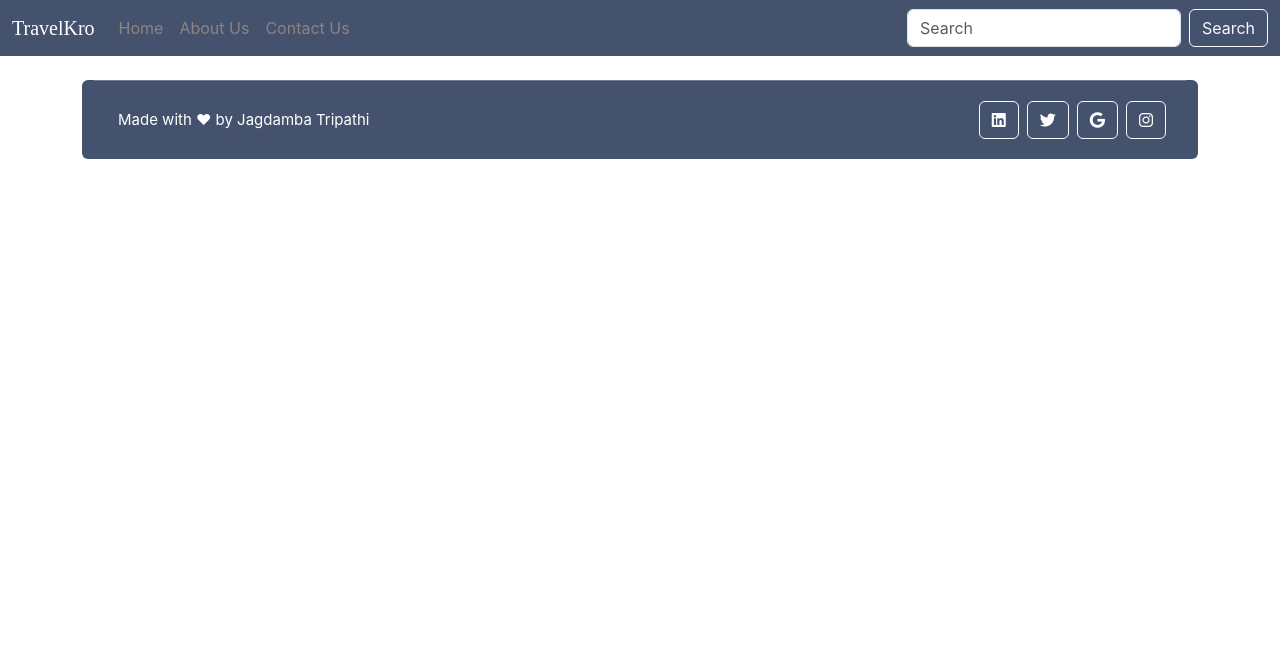
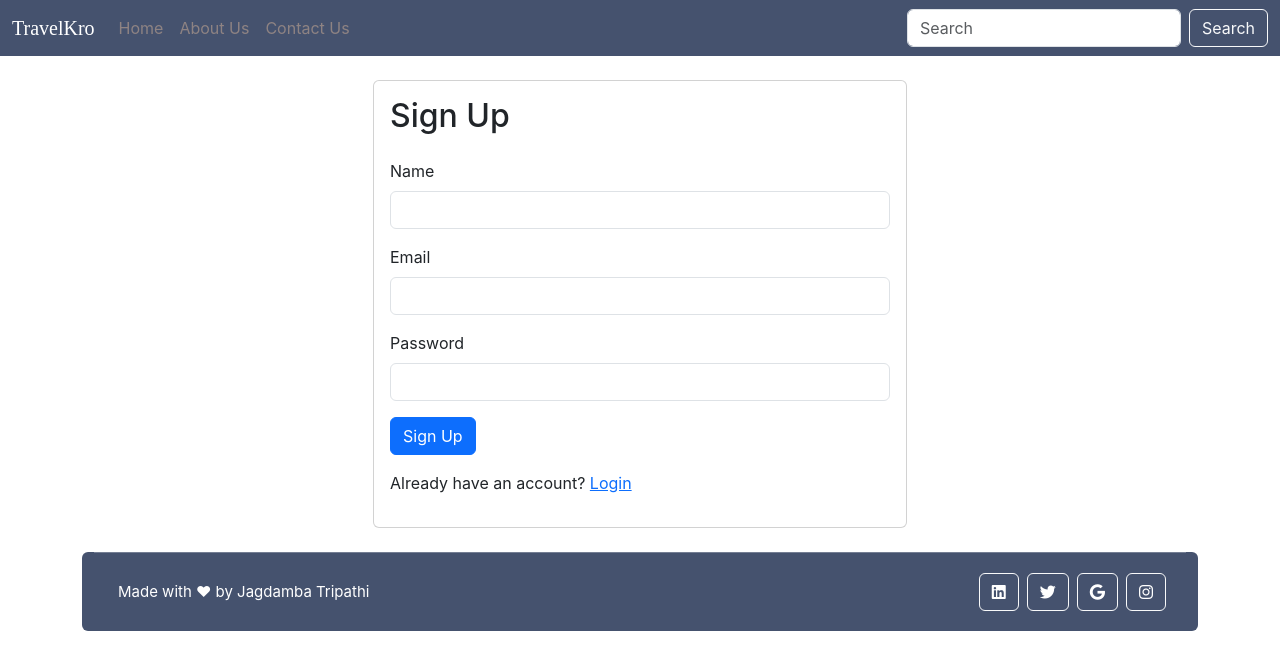
Before and after one commit to jagdtri2003/my-app, a React (Create React App) app: page /signup in a window 1280 px wide. Shown: the top 670 px of the page. Built offline with nearby package versions, Linux system fonts and the light colour scheme; no server answers; a web font is replaced by a local one.

Commit message:
Added Auth Feature using Firebase

```diff
--- a/src/App.css
+++ b/src/App.css
@@ -7,3 +7,25 @@
 /* ul Link{
   color: #fff !important;
 } */
+
+.spinner-7 {
+  width: 50px;
+  aspect-ratio: 1;
+  --_c: radial-gradient(farthest-side,#25b09b 92%,#0000);
+  background:
+    var(--_c) top,
+    var(--_c) left,
+    var(--_c) right,
+    var(--_c) bottom;
+  background-size: 12px 12px;
+  background-repeat: no-repeat;
+  animation: s7 1s infinite;
+}
+@keyframes s7 {to{transform: rotate(.5turn)}}
+
+.centered-container {
+  display: flex;
+  justify-content: center;
+  align-items: center;
+  height: 100vh; /* Adjust this if needed */
+}
--- a/src/App.js
+++ b/src/App.js
@@ -1,25 +1,58 @@
 import './App.css';
 import MainCard from './components/MainCard';
 import Navbar from './components/Navbar';
-import { BrowserRouter as Router, Route, Routes } from 'react-router-dom';
+import { BrowserRouter as Router, Route, Routes,Navigate } from 'react-router-dom';
 import About from './components/About';
 import ContactUs from './components/ContactUs';
 import Footer from './components/Footer';
 import '@fortawesome/fontawesome-free/css/all.min.css';
-
+import {auth} from './components/Firebase';
+import { onAuthStateChanged } from 'firebase/auth';
+import React,{useEffect,useState} from 'react';
+import Signup from './components/Signup';
+import Login from './components/Login';
 
 
 function App() {
+  const [user, setUser] = useState(null);
+  const [loading, setLoading] = useState(true);
+
+  useEffect(() => {
+    const unsubscribe = onAuthStateChanged(auth, (authUser) => {
+      if (authUser) {
+        setUser(authUser);
+      } else {
+        setUser(null);
+      }
+      setLoading(false);
+
+    });
+
+    return () => unsubscribe();
+  }, []);
+
+  if (loading) {
+    // Render a loading indicator while checking authentication state
+    return(
+      <div className='centered-container'>
+        <div class="spinner-7"></div>
+      </div>
+    );
+  }
+
+
   return (
     <Router>
       <>
         <Navbar title="TravelKro" />
         <div className="container my-4">
-          <Routes>
-            <Route path="/" element={<MainCard />} />
-            <Route path="/about" element={<About />} />
-            <Route path="/contact" element={<ContactUs />} />
-          </Routes>
+        <Routes>
+          <Route path="/" element={user ? <MainCard /> : <Navigate to="/signup" />} />
+          <Route path='/signup' element={<Signup/>}/>
+          <Route path="/login" element={<Login />} />
+          <Route path="/about" element={<About />} />
+          <Route path="/contact" element={<ContactUs />} />
+        </Routes>
         </div>
         <Footer/>
       </>
--- /dev/null
+++ b/src/components/Firebase.js
@@ -0,0 +1,18 @@
+import React from 'react'
+import { initializeApp } from "firebase/app";
+import { getAuth } from "firebase/auth";
+
+    const firebaseConfig = {
+        apiKey: "AIzaSyAgpgD0HyyaPVme1ckdqaZcR5wujV65tIA",
+        authDomain: "travelkro-1e28f.firebaseapp.com",
+        projectId: "travelkro-1e28f",
+        storageBucket: "travelkro-1e28f.appspot.com",
+        messagingSenderId: "603165283322",
+        appId: "1:603165283322:web:b9710162f8a70121faca43"
+      };
+
+      // Initialize Firebase
+      const app = initializeApp(firebaseConfig);
+      const auth=getAuth(app);
+
+      export {app,auth};
--- /dev/null
+++ b/src/components/Login.js
@@ -0,0 +1,74 @@
+import React, { useState,useEffect } from 'react';
+import { Link,Navigate} from 'react-router-dom';
+import { signInWithEmailAndPassword,onAuthStateChanged } from 'firebase/auth';
+import {auth} from './Firebase';
+const Login = () => {
+  const [email, setEmail] = useState('');
+  const [password, setPassword] = useState('');
+  const [loggein, setLoggedin] = useState(false);
+
+
+  const handleLogin = (e) => {
+    e.preventDefault();
+    signInWithEmailAndPassword(auth,email,password);
+  };
+
+  useEffect(() => {
+    const unsubscribe = onAuthStateChanged(auth, (user) => {
+      if (user) {
+        setLoggedin(true);
+      }
+    });
+
+    return () => unsubscribe();
+  }, []);
+
+  if(loggein){
+    return <Navigate to="/"/>
+  }
+
+
+  return (
+    <div className="container mt-4">
+      <div className="row justify-content-center">
+        <div className="col-md-6">
+          <div className="card">
+            <div className="card-body">
+              <h2 className="card-title mb-4">Login</h2>
+              <form onSubmit={handleLogin}>
+                <div className="mb-3">
+                  <label htmlFor="email" className="form-label">Email</label>
+                  <input
+                    type="email"
+                    className="form-control"
+                    id="email"
+                    value={email}
+                    onChange={(e) => setEmail(e.target.value)}
+                    required
+                  />
+                </div>
+                <div className="mb-3">
+                  <label htmlFor="password" className="form-label">Password</label>
+                  <input
+                    type="password"
+                    className="form-control"
+                    id="password"
+                    value={password}
+                    onChange={(e) => setPassword(e.target.value)}
+                    required
+                  />
+                </div>
+                <button type="submit" className="btn btn-primary">Login</button>
+              </form>
+              <p className="mt-3">
+                Don't have an account? <Link to="/signup">Sign Up</Link>
+              </p>
+            </div>
+          </div>
+        </div>
+      </div>
+    </div>
+  );
+};
+
+export default Login;
--- /dev/null
+++ b/src/components/Signup.js
@@ -0,0 +1,88 @@
+import React, { useState,useEffect } from 'react';
+import { Link,Navigate} from 'react-router-dom';
+import { createUserWithEmailAndPassword,onAuthStateChanged } from 'firebase/auth';
+import { auth } from './Firebase';
+
+
+const Signup = () => {
+  const [name, setName] = useState('');
+  const [email, setEmail] = useState('');
+  const [password, setPassword] = useState('');
+  const [loggein,setLoggedin]=useState(false);
+
+  const handleSignup = (e) => {
+    e.preventDefault();
+
+    createUserWithEmailAndPassword(auth,email,password);
+
+  };
+  useEffect(() => {
+    const unsubscribe = onAuthStateChanged(auth, (user) => {
+      if (user) {
+        setLoggedin(true);
+      }
+    });
+
+    return () => unsubscribe();
+  }, []);
+
+  if(loggein){
+    return <Navigate to="/"/>
+  }
+
+
+  return (
+    <div className="container mt-4">
+      <div className="row justify-content-center">
+        <div className="col-md-6">
+          <div className="card">
+            <div className="card-body">
+              <h2 className="card-title mb-4">Sign Up</h2>
+              <form onSubmit={handleSignup}>
+                <div className="mb-3">
+                  <label htmlFor="name" className="form-label">Name</label>
+                  <input
+                    type="text"
+                    className="form-control"
+                    id="name"
+                    value={name}
+                    onChange={(e) => setName(e.target.value)}
+                    required
+                  />
+                </div>
+                <div className="mb-3">
+                  <label htmlFor="email" className="form-label">Email</label>
+                  <input
+                    type="email"
+                    className="form-control"
+                    id="email"
+                    value={email}
+                    onChange={(e) => setEmail(e.target.value)}
+                    required
+                  />
+                </div>
+                <div className="mb-3">
+                  <label htmlFor="password" className="form-label">Password</label>
+                  <input
+                    type="password"
+                    className="form-control"
+                    id="password"
+                    value={password}
+                    onChange={(e) => setPassword(e.target.value)}
+                    required
+                  />
+                </div>
+                <button type="submit" className="btn btn-primary">Sign Up</button>
+              </form>
+              <p className="mt-3">
+                Already have an account? <Link to="/login">Login</Link>
+              </p>
+            </div>
+          </div>
+        </div>
+      </div>
+    </div>
+  );
+};
+
+export default Signup;
--- a/src/index.js
+++ b/src/index.js
@@ -3,21 +3,6 @@ import ReactDOM from 'react-dom/client';
 import './index.css';
 import App from './App';
 import reportWebVitals from './reportWebVitals';
-import { initializeApp } from "firebase/app";
-
-
-const firebaseConfig = {
-  apiKey: "AIzaSyAgpgD0HyyaPVme1ckdqaZcR5wujV65tIA",
-  authDomain: "travelkro-1e28f.firebaseapp.com",
-  projectId: "travelkro-1e28f",
-  storageBucket: "travelkro-1e28f.appspot.com",
-  messagingSenderId: "603165283322",
-  appId: "1:603165283322:web:b9710162f8a70121faca43"
-};
-
-// Initialize Firebase
-const app = initializeApp(firebaseConfig);
-
 
 const root = ReactDOM.createRoot(document.getElementById('root'));
 root.render(
```
